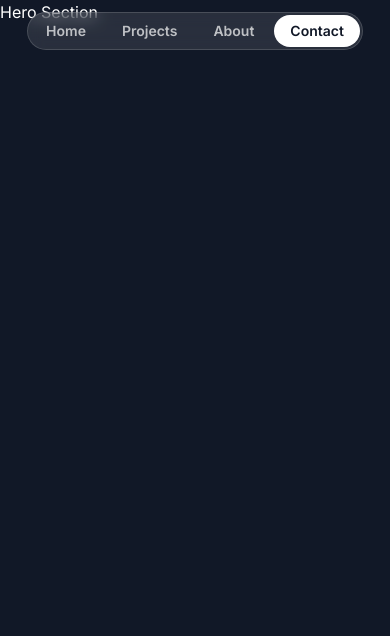
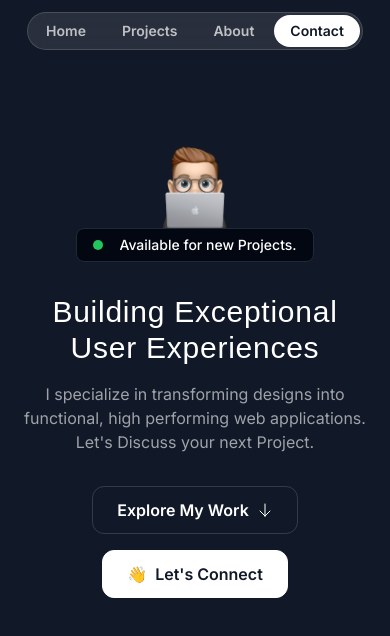
Before and after one commit to m-abubakr1/Single-page-Portfolio-FET, a Next.js app: page / in a window 390 px wide. Shown: the top 636 px of the page. Built offline with nearby package versions, Linux system fonts and the light colour scheme; a web font is replaced by a local one.

Commit message:
Add Tablet Responisvness Hero section

```diff
--- a/src/sections/Hero.tsx
+++ b/src/sections/Hero.tsx
@@ -1,3 +1,44 @@
+import memoImage from "@/assets/images/memoji-computer.png";
+import Image from "next/image";
+import ArrowDown from "@/assets/icons/arrow-down.svg";
+
 export const HeroSection = () => {
-  return <div>Hero Section</div>;
+  return (
+    <section className="py-32 md:py-48">
+      <div className="container">
+        <div className="flex flex-col items-center">
+          <Image
+            src={memoImage}
+            className="size-[100px]"
+            alt="Person peeking from behind laptop"
+          />
+          <div className="bg-gray-950 border border-gray-800 px-4 py-1.5 inline-flex items-center gap-4 rounded-lg">
+            <div className="bg-green-500 size-2.5 rounded-full"></div>
+            <div className="text-sm font-medium">
+              Available for new Projects.
+            </div>
+          </div>
+        </div>
+        <div className="max-w-lg mx-auto">
+          <h1 className="font-serif text-3xl md:text-5xl text-center mt-8 tracking-wide">
+            Building Exceptional User Experiences
+          </h1>
+          <p className="mt-4 text-center text-white/60 md:text-lg">
+            I specialize in transforming designs into functional, high
+            performing web applications. Let's Discuss your next Project.
+          </p>
+        </div>
+        <div className="flex flex-col items-center mt-8 gap-4 md:flex-row justify-center">
+          <button className="inline-flex items-center gap-2 border border-white/15 px-6 h-12 rounded-xl">
+            <span className="font-semibold">Explore My Work</span>
+            <ArrowDown className="size-4" />
+          </button>
+          <button className="inline-flex items-center gap-2 border border-white bg-white text-gray-900 px-6 h-12 rounded-xl">
+            <span>👋</span>
+            <span className="font-semibold">Let's Connect</span>
+          </button>
+        </div>
+      </div>
+    </section>
+  );
 };
```
